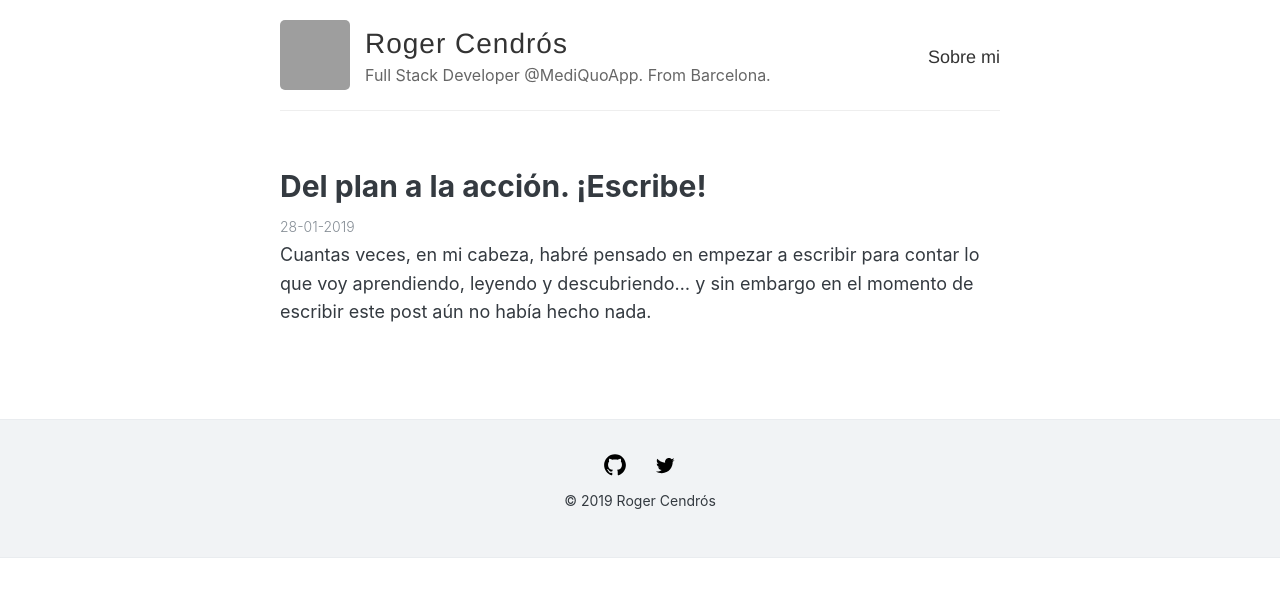
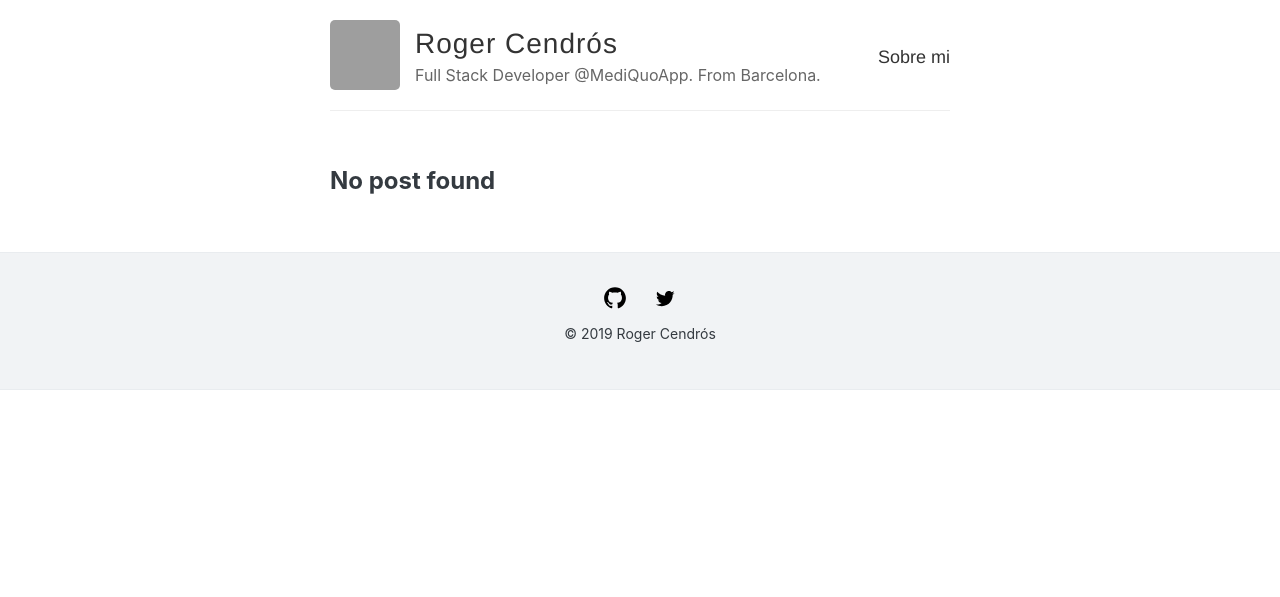
Before and after one commit to rogercbe/rogercbe.github.io, a Jekyll site: the page built from index.html, in a window 1280 px wide. Shown: the top 597 px of the page. Built offline with Jekyll 4.4.1, drawn with Linux system fonts in a browser that asks for light colours; the list of posts is cut into pages by our own code; grey boxes are pictures that could not be loaded.

Commit message:
Styles and layout

```diff
--- a/_layouts/post.html
+++ b/_layouts/post.html
@@ -7,7 +7,7 @@
 
   <div clsss="meta">
     <span class="date">
-      {{ page.date | date: "%Y-%m-%d" }}
+      {{ page.date | date: "%d-%m-%Y" }}
     </span>
   </div>
 
--- a/_posts/2019-01-28-del-plan-a-la-accion-escribe.md
+++ /dev/null
@@ -1,14 +0,0 @@
----
-layout: post
-title: Del plan a la acción. ¡Escribe!
----
-
-Cuantas veces, en mi cabeza, habré pensado en empezar a escribir para contar lo que voy aprendiendo, leyendo y descubriendo... y sin embargo en el momento de escribir este post aún no había hecho nada.
-
-En realidad nada de nada tampoco, porque le habré dado por lo menos mil vueltas a esta idea, por ejemplo: ¿lo escribo en castellano? ¿en inglés? ¿uso jekyll? ¿dónde lo hosteo? ¿con comentarios? y así un sin fin de, porque no decirlo, excusas y trampas para terminar no haciendo nada. Planeando planes, en definitiva.
-
-Esto me ha sucedido más de una vez y no solo con el blog, también con proyectos, con ideas y paquetes a desarrollar donde la gran parte del tiempo se invierte en detalles muy concretos que son difíciles de contestar en un primer instante y terminan desgastando, hacen olvidar el verdadero objetivo de esa idea que te pone en movimiento.
-
-También aparecen miedos y fantasmas que nos ponemos, como antes, de excusa para terminar delante de una hoja en blanco sin hacer nada, "pero si yo no soy muy bueno", "hay gente mejor", "no se me da muy bien escribir". Una buena forma de superar este obstaculo es olvidando la idea de clase magistral, no tiene porque ser así, un mismo concepto se puede explicar desde distintos ángulos. Tratar de contar un concepto es una de las mejores maneras de terminar asimilandolo.
-
-En definitiva este post es una auto-colleja, para dejar de planear y empezar a hacer.
--- a/style.scss
+++ b/style.scss
@@ -26,7 +26,7 @@
 
 .container {
   margin: 0 auto;
-  max-width: 740px;
+  max-width: 640px;
   padding: 0 10px;
   width: 100%;
 }
```
Also changed, not shown: _posts/-2019-01-28-del-plan-a-la-accion-escribe.md (added, +16 -0 lines).
